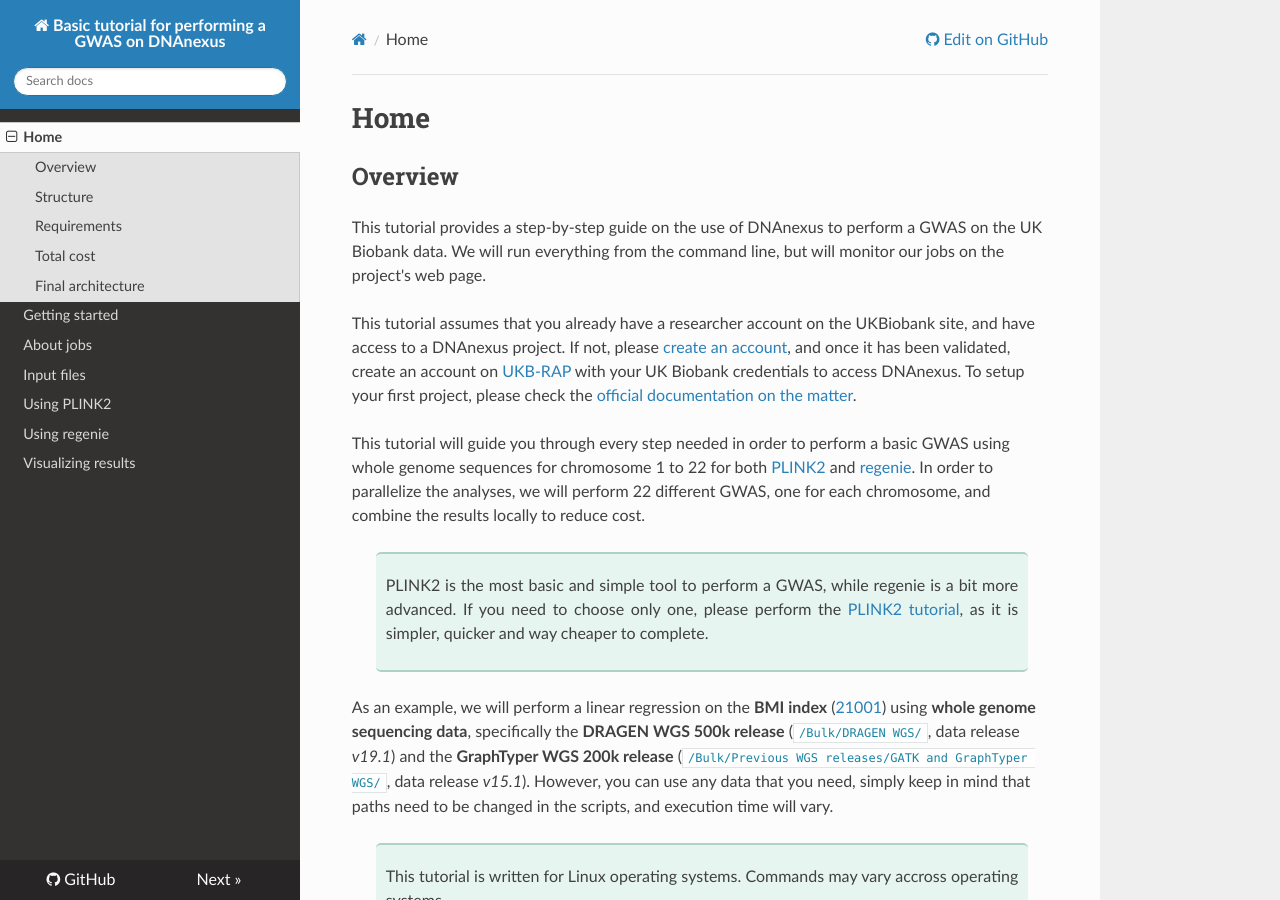
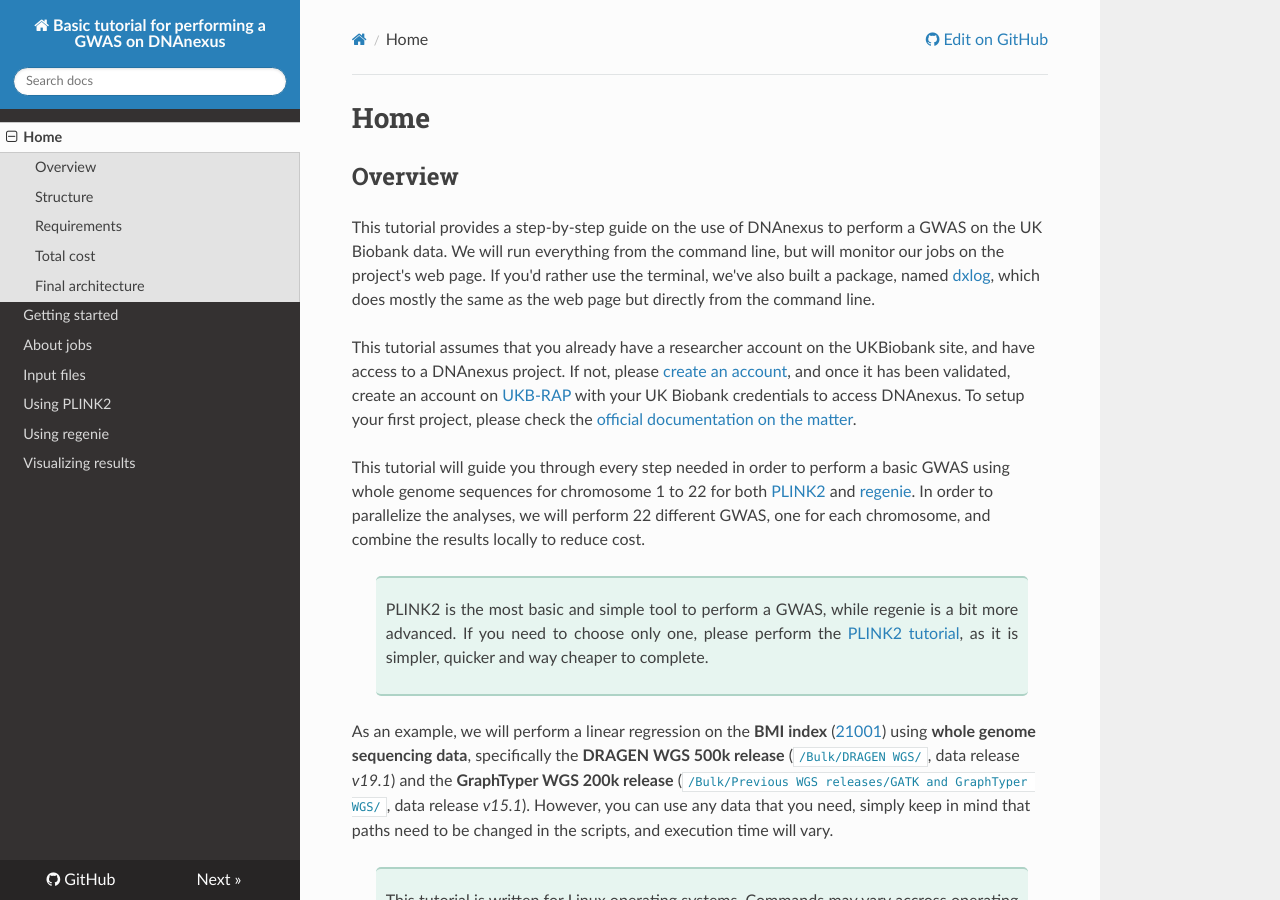
Before and after one commit to gloriabenoit/DNAnexus-GWAS, an MkDocs documentation site: the page built from docs/index.md, in a window 1280 px wide and 900 px high. Built offline with MkDocs 1.6.1, drawn with Linux system fonts in a browser that asks for light colours; nearby versions of some CDN libraries.

Commit message:
add dxlog mention

```diff
--- a/docs/index.md
+++ b/docs/index.md
@@ -4,6 +4,7 @@
 
 This tutorial provides a step-by-step guide on the use of DNAnexus to perform a GWAS on the UK Biobank data.
 We will run everything from the command line, but will monitor our jobs on the project's web page.
+If you'd rather use the terminal, we've also built a package, named [dxlog](https://pypi.org/project/dxlog/), which does mostly the same as the web page but directly from the command line.
 
 This tutorial assumes that you already have a researcher account on the UKBiobank site, and have access to a DNAnexus project.
 If not, please [create an account](https://ams.ukbiobank.ac.uk/ams/signup), and once it has been validated, create an account on [UKB-RAP](https://ukbiobank.dnanexus.com/register) with your UK Biobank credentials to access DNAnexus. To setup your first project, please check the [official documentation on the matter](https://dnanexus.gitbook.io/uk-biobank-rap/getting-started/quickstart/creating-a-project).
```
